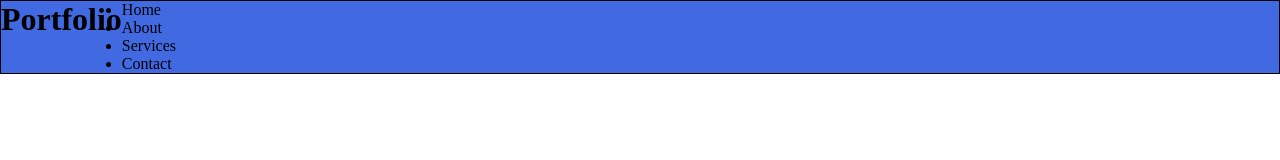
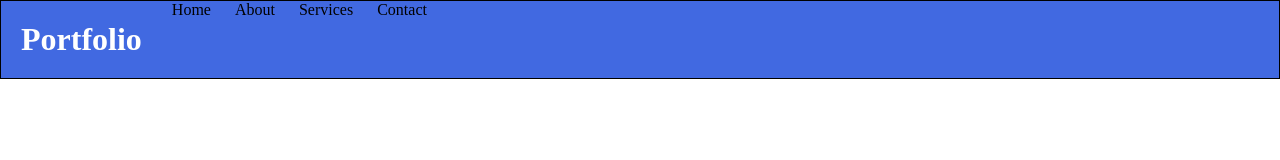
Before and after one commit to Mayurakkar10/Mayurakkar10.github.io, a plain HTML site: page index.html in a window 1280 px wide. Drawn offline with Linux system fonts and the light colour scheme.

Commit message:
Update index.html

```diff
--- a/index.html
+++ b/index.html
@@ -19,6 +19,24 @@
           flex-direction:row;
           background-color:royalblue;
         }
+        .navbar .logo{
+           padding:20px;
+           color:white;
+           float:left;
+        }
+        .navbar .menu{
+            float:right;
+        }
+        .navbar .menu ul{
+           list-style-type:none;
+        }
+        .navbar .menu ul li{
+            display:inline-block;
+        }
+        .navbar .menu ul li a{
+           padding:10px;
+           text-decoration:none;
+        }
      </style>
   </head>
   <body>
@@ -29,10 +47,10 @@
            </div>
             <div class="menu">
                <ul>
-                 <li>Home</li>
-                 <li>About</li>
-                 <li>Services</li>
-                 <li>Contact</li>
+                 <li><a>Home</a></li>
+                 <li><a>About</a></li>
+                 <li><a>Services</a></li>
+                 <li><a>Contact</a></li>
                </ul>
             </div>
         </div>
```
